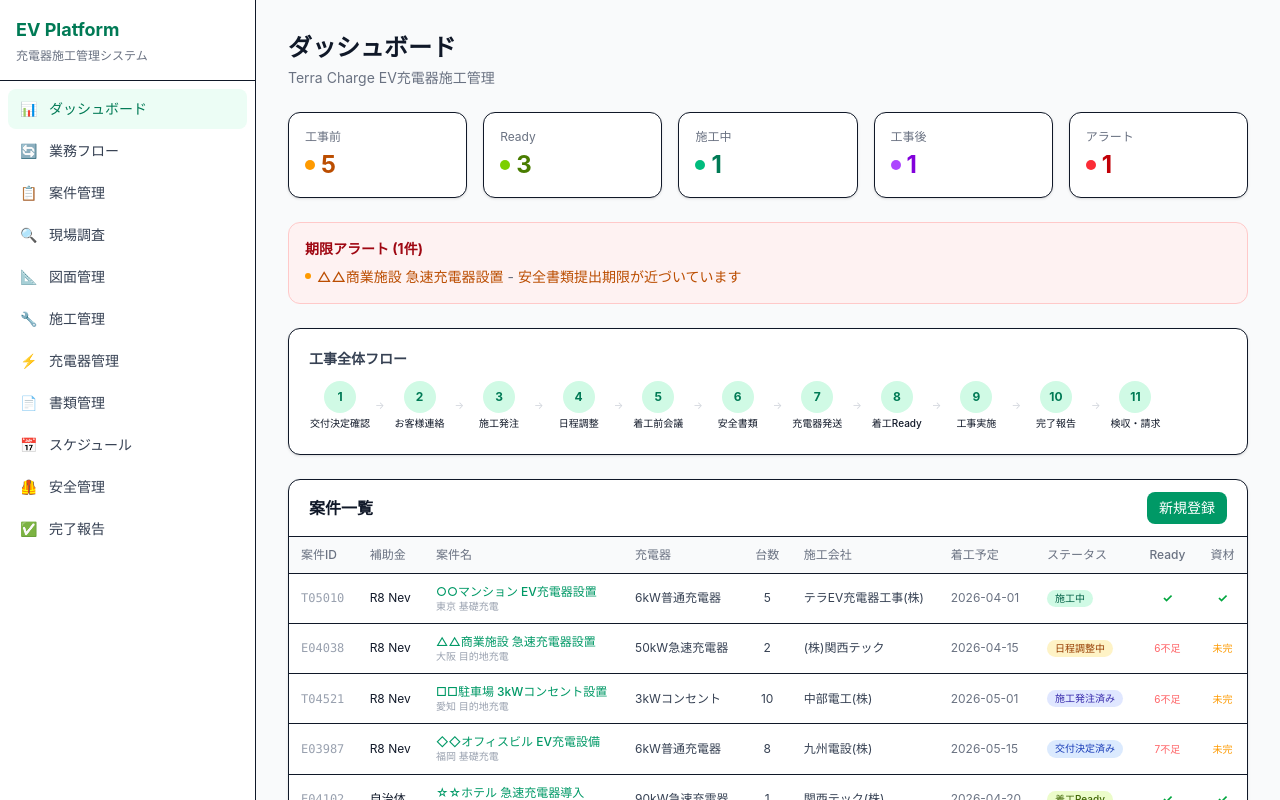
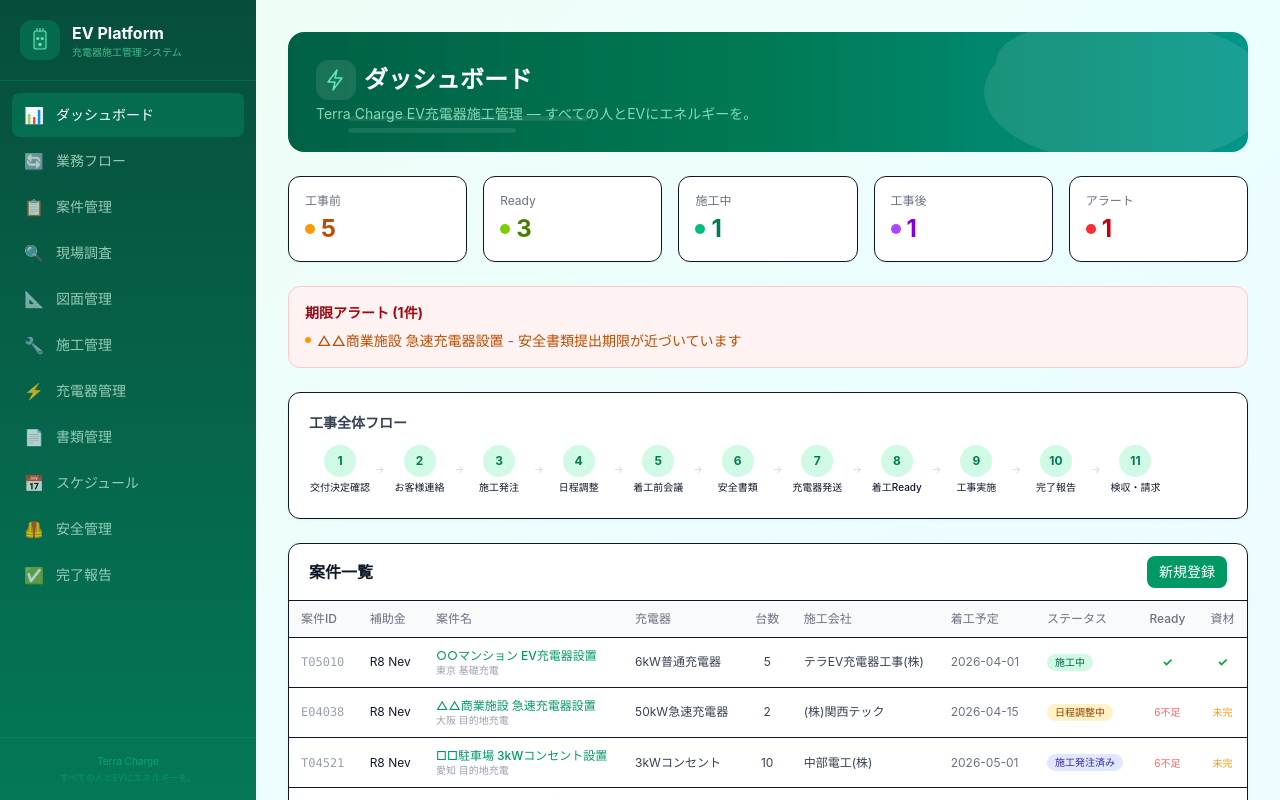
Before and after one commit to takeyani/ev-platform, a Next.js app: page / in a window 1280 px wide. Shown: the top 800 px of the page. Built offline with nearby package versions, Linux system fonts and the light colour scheme.

Commit message:
design: EVテーマ - ダークグリーンサイドバー・グラデーション背景・ヒーローバナー

```diff
--- a/src/app/globals.css
+++ b/src/app/globals.css
@@ -1,19 +1,34 @@
 @import "tailwindcss";
 
-/* テーブルの横スクロール対応 */
+/* EV充電テーマ背景 */
+body {
+  background: linear-gradient(135deg, #f0fdf4 0%, #ecfeff 50%, #f0f9ff 100%);
+  min-height: 100vh;
+}
+
+/* テーブルの横スクロール */
 .overflow-x-auto {
   -webkit-overflow-scrolling: touch;
 }
 
-/* テーブルヘッダー固定色 */
 thead th {
   white-space: nowrap;
 }
 
-/* モバイルでのタップ領域拡大 */
+/* モバイルタップ領域 */
 @media (max-width: 768px) {
   table td, table th {
     padding-top: 0.625rem;
     padding-bottom: 0.625rem;
   }
 }
+
+/* カードのモダンシャドウ */
+.shadow-sm {
+  box-shadow: 0 1px 3px 0 rgba(0, 0, 0, 0.04), 0 1px 2px -1px rgba(0, 0, 0, 0.04);
+}
+
+/* サイドバーグラデーション */
+.sidebar-gradient {
+  background: linear-gradient(180deg, #064e3b 0%, #065f46 40%, #047857 100%);
+}
--- a/src/app/layout.tsx
+++ b/src/app/layout.tsx
@@ -19,6 +19,22 @@ const navItems = [
   { href: "/reports", label: "完了報告", icon: "✅" },
 ];
 
+// EV充電プラグのSVGアイコン
+function EvChargeIcon({ className }: { className?: string }) {
+  return (
+    <svg className={className} viewBox="0 0 32 32" fill="none" xmlns="http://www.w3.org/2000/svg">
+      <rect x="8" y="4" width="16" height="24" rx="3" fill="currentColor" opacity="0.15" />
+      <rect x="8" y="4" width="16" height="24" rx="3" stroke="currentColor" strokeWidth="1.5" />
+      <circle cx="13" cy="14" r="2" fill="currentColor" />
+      <circle cx="19" cy="14" r="2" fill="currentColor" />
+      <rect x="14" y="20" width="4" height="4" rx="1" fill="currentColor" />
+      <path d="M16 0V4" stroke="currentColor" strokeWidth="1.5" strokeLinecap="round" />
+      <path d="M12 0V3" stroke="currentColor" strokeWidth="1.5" strokeLinecap="round" />
+      <path d="M20 0V3" stroke="currentColor" strokeWidth="1.5" strokeLinecap="round" />
+    </svg>
+  );
+}
+
 export default function RootLayout({ children }: { children: React.ReactNode }) {
   const [menuOpen, setMenuOpen] = useState(false);
   const pathname = usePathname();
@@ -30,15 +46,16 @@ export default function RootLayout({ children }: { children: React.ReactNode })
         <meta name="description" content="Terra Charge EV充電器設置工事の業務管理システム" />
         <meta name="viewport" content="width=device-width, initial-scale=1" />
       </head>
-      <body className="bg-gray-50 text-gray-900">
+      <body className="text-gray-900">
         {/* モバイルヘッダー */}
-        <header className="lg:hidden sticky top-0 z-50 bg-white border-b px-4 py-3 flex items-center justify-between">
+        <header className="lg:hidden sticky top-0 z-50 bg-emerald-800 text-white px-4 py-3 flex items-center justify-between">
           <div className="flex items-center gap-2">
-            <h1 className="text-base font-bold text-emerald-700">EV Platform</h1>
+            <EvChargeIcon className="w-6 h-6 text-emerald-300" />
+            <h1 className="text-base font-bold">EV Platform</h1>
           </div>
           <button
             onClick={() => setMenuOpen(!menuOpen)}
-            className="p-2 rounded-lg hover:bg-gray-100"
+            className="p-2 rounded-lg hover:bg-emerald-700"
             aria-label="メニュー"
           >
             <svg className="w-6 h-6" fill="none" stroke="currentColor" viewBox="0 0 24 24">
@@ -53,30 +70,43 @@ export default function RootLayout({ children }: { children: React.ReactNode })
 
         {/* モバイルメニューオーバーレイ */}
         {menuOpen && (
-          <div className="lg:hidden fixed inset-0 z-40 bg-black/30" onClick={() => setMenuOpen(false)} />
+          <div className="lg:hidden fixed inset-0 z-40 bg-black/40" onClick={() => setMenuOpen(false)} />
         )}
 
         <div className="flex min-h-screen">
-          {/* サイドバー: PC常時表示 / モバイルスライドイン */}
+          {/* サイドバー: ダークグリーンEVテーマ */}
           <aside className={`
-            fixed lg:sticky top-0 left-0 z-50 h-screen w-64 bg-white border-r flex flex-col
+            fixed lg:sticky top-0 left-0 z-50 h-screen w-64 sidebar-gradient flex flex-col
             transition-transform duration-200
             lg:translate-x-0
             ${menuOpen ? "translate-x-0" : "-translate-x-full"}
           `}>
-            <div className="p-4 border-b hidden lg:block">
-              <h1 className="text-lg font-bold text-emerald-700">EV Platform</h1>
-              <p className="text-xs text-gray-500 mt-1">充電器施工管理システム</p>
+            {/* PC: ロゴヘッダー */}
+            <div className="p-5 border-b border-emerald-600/30 hidden lg:block">
+              <div className="flex items-center gap-3">
+                <div className="w-10 h-10 rounded-xl bg-emerald-400/20 flex items-center justify-center">
+                  <EvChargeIcon className="w-6 h-6 text-emerald-300" />
+                </div>
+                <div>
+                  <h1 className="text-base font-bold text-white">EV Platform</h1>
+                  <p className="text-[10px] text-emerald-300/70">充電器施工管理システム</p>
+                </div>
+              </div>
             </div>
-            <div className="p-4 border-b lg:hidden flex items-center justify-between">
-              <h1 className="text-base font-bold text-emerald-700">メニュー</h1>
-              <button onClick={() => setMenuOpen(false)} className="p-1 rounded hover:bg-gray-100">
+            {/* モバイル: メニューヘッダー */}
+            <div className="p-4 border-b border-emerald-600/30 lg:hidden flex items-center justify-between">
+              <div className="flex items-center gap-2">
+                <EvChargeIcon className="w-5 h-5 text-emerald-300" />
+                <h1 className="text-base font-bold text-white">メニュー</h1>
+              </div>
+              <button onClick={() => setMenuOpen(false)} className="p-1 rounded hover:bg-emerald-700 text-emerald-300">
                 <svg className="w-5 h-5" fill="none" stroke="currentColor" viewBox="0 0 24 24">
                   <path strokeLinecap="round" strokeLinejoin="round" strokeWidth={2} d="M6 18L18 6M6 6l12 12" />
                 </svg>
               </button>
             </div>
-            <nav className="flex-1 p-2 space-y-0.5 overflow-y-auto">
+            {/* ナビゲーション */}
+            <nav className="flex-1 p-3 space-y-0.5 overflow-y-auto">
               {navItems.map((item) => {
                 const active = pathname === item.href || (item.href !== "/" && pathname.startsWith(item.href));
                 return (
@@ -86,16 +116,21 @@ export default function RootLayout({ children }: { children: React.ReactNode })
                     onClick={() => setMenuOpen(false)}
                     className={`flex items-center gap-3 rounded-lg px-3 py-2.5 text-sm font-medium transition ${
                       active
-                        ? "bg-emerald-50 text-emerald-700"
-                        : "text-gray-700 hover:bg-emerald-50 hover:text-emerald-700"
+                        ? "bg-emerald-400/20 text-white"
+                        : "text-emerald-100/70 hover:bg-emerald-400/10 hover:text-white"
                     }`}
                   >
-                    <span>{item.icon}</span>
+                    <span className="text-base">{item.icon}</span>
                     {item.label}
                   </Link>
                 );
               })}
             </nav>
+            {/* フッター */}
+            <div className="p-4 border-t border-emerald-600/30 hidden lg:block">
+              <p className="text-[10px] text-emerald-400/50 text-center">Terra Charge</p>
+              <p className="text-[9px] text-emerald-400/30 text-center mt-0.5">すべての人とEVにエネルギーを。</p>
+            </div>
           </aside>
 
           {/* メインコンテンツ */}
--- a/src/app/page.tsx
+++ b/src/app/page.tsx
@@ -20,9 +20,29 @@ export default function Dashboard() {
 
   return (
     <div className="space-y-4 sm:space-y-6">
-      <div>
-        <h1 className="text-xl sm:text-2xl font-bold">ダッシュボード</h1>
-        <p className="text-xs sm:text-sm text-gray-500 mt-1">Terra Charge EV充電器施工管理</p>
+      {/* EVヒーローバナー */}
+      <div className="relative rounded-2xl overflow-hidden bg-gradient-to-r from-emerald-800 via-emerald-700 to-teal-600 p-5 sm:p-7">
+        <div className="absolute inset-0 opacity-10">
+          <svg className="w-full h-full" viewBox="0 0 800 200" preserveAspectRatio="none">
+            <circle cx="700" cy="100" r="120" fill="white" />
+            <circle cx="650" cy="50" r="60" fill="white" />
+            <rect x="50" y="140" width="200" height="8" rx="4" fill="white" />
+            <rect x="50" y="160" width="140" height="8" rx="4" fill="white" />
+          </svg>
+        </div>
+        <div className="relative z-10">
+          <div className="flex items-center gap-2 mb-1">
+            <div className="w-8 h-8 sm:w-10 sm:h-10 rounded-xl bg-white/10 flex items-center justify-center">
+              <svg className="w-5 h-5 sm:w-6 sm:h-6 text-emerald-300" viewBox="0 0 24 24" fill="none" stroke="currentColor" strokeWidth="1.5">
+                <path d="M13 2L4 14h7l-2 8 9-12h-7l2-8z" strokeLinecap="round" strokeLinejoin="round" />
+              </svg>
+            </div>
+            <h1 className="text-lg sm:text-2xl font-bold text-white">ダッシュボード</h1>
+          </div>
+          <p className="text-emerald-200/80 text-xs sm:text-sm">
+            Terra Charge EV充電器施工管理 &mdash; すべての人とEVにエネルギーを。
+          </p>
+        </div>
       </div>
 
       {/* ステータスカード */}
```
